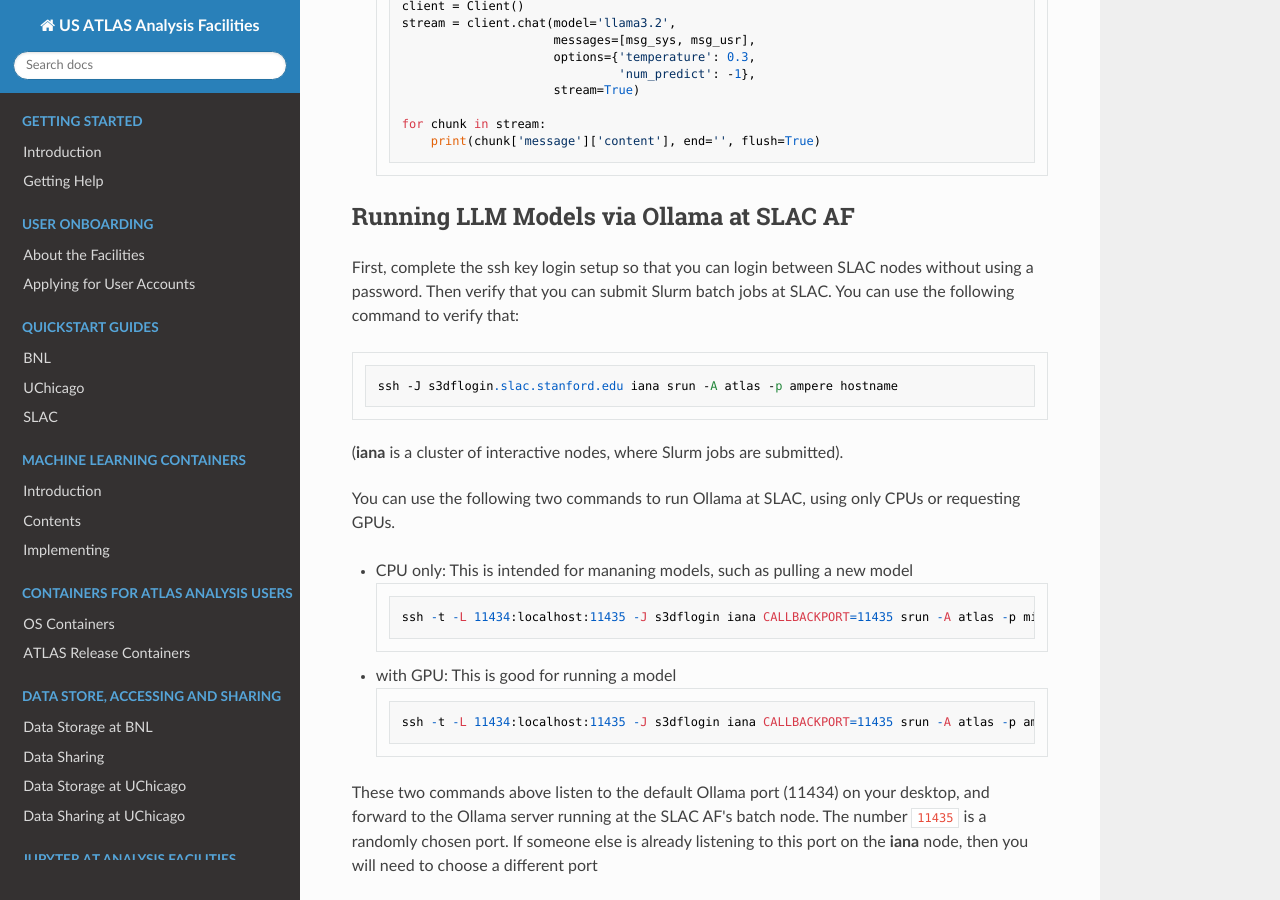
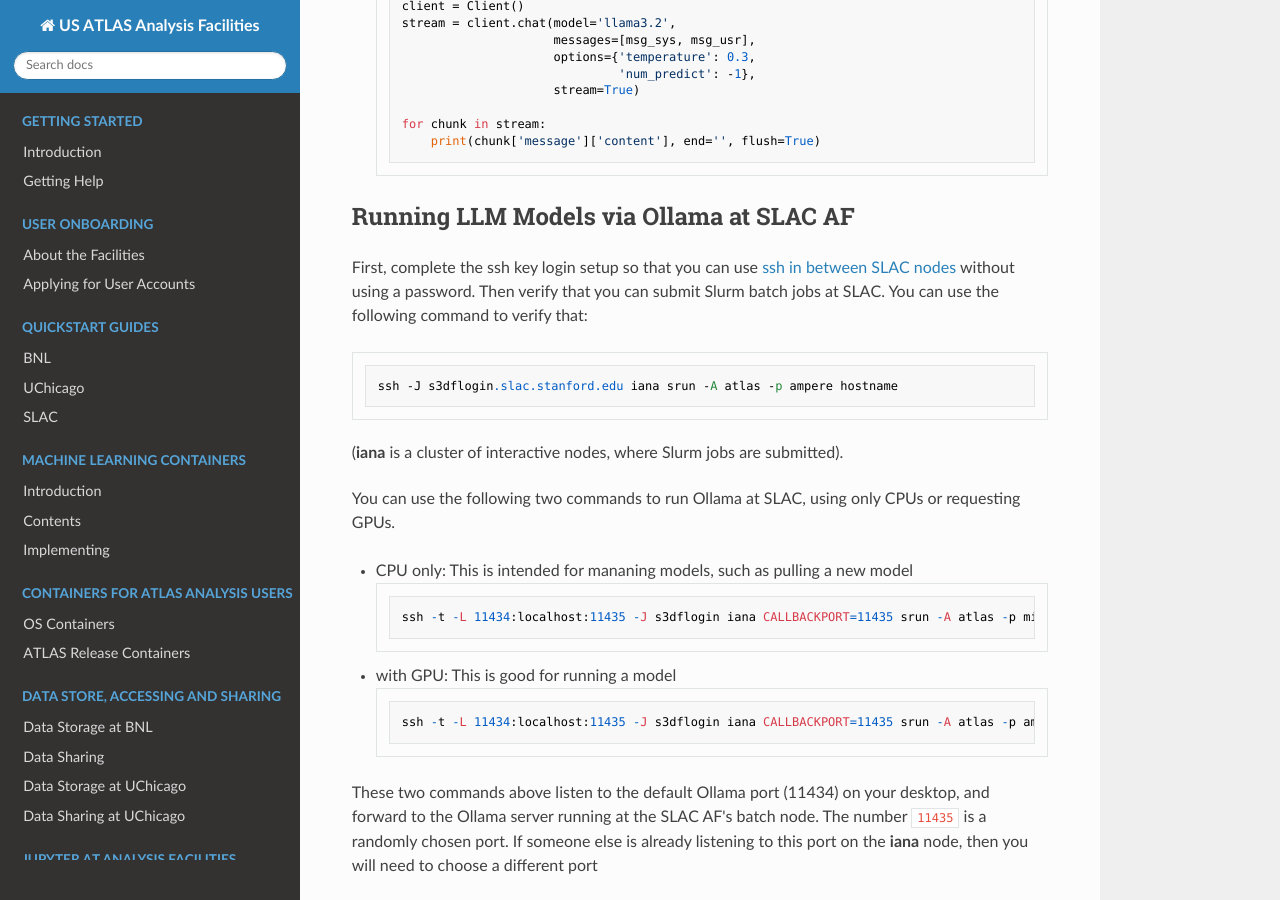
Before and after one commit to usatlas/AFdocs, an MkDocs documentation site: the page built from tier3docs/LLM/README.md, in a window 1280 px wide and 900 px high, scrolled down 1256 px. Built offline with MkDocs 1.6.1, drawn with Linux system fonts in a browser that asks for light colours; nearby versions of some CDN libraries.

Commit message:
add link to ssh login info at SLAC AF

````diff
--- a/tier3docs/LLM/README.md
+++ b/tier3docs/LLM/README.md
@@ -59,7 +59,8 @@ for chunk in stream:
 
 ## Running LLM Models via Ollama at SLAC AF
 
-First, complete the ssh key login setup so that you can login between SLAC nodes without using a password.
+First, complete the ssh key login setup so that you can use [ssh in between SLAC nodes](../sshlogin/ssh2SLAC.md)
+without using a password.
 Then verify that you can submit Slurm batch jobs at SLAC. You can use the following command to verify that:
 
 ```
````
